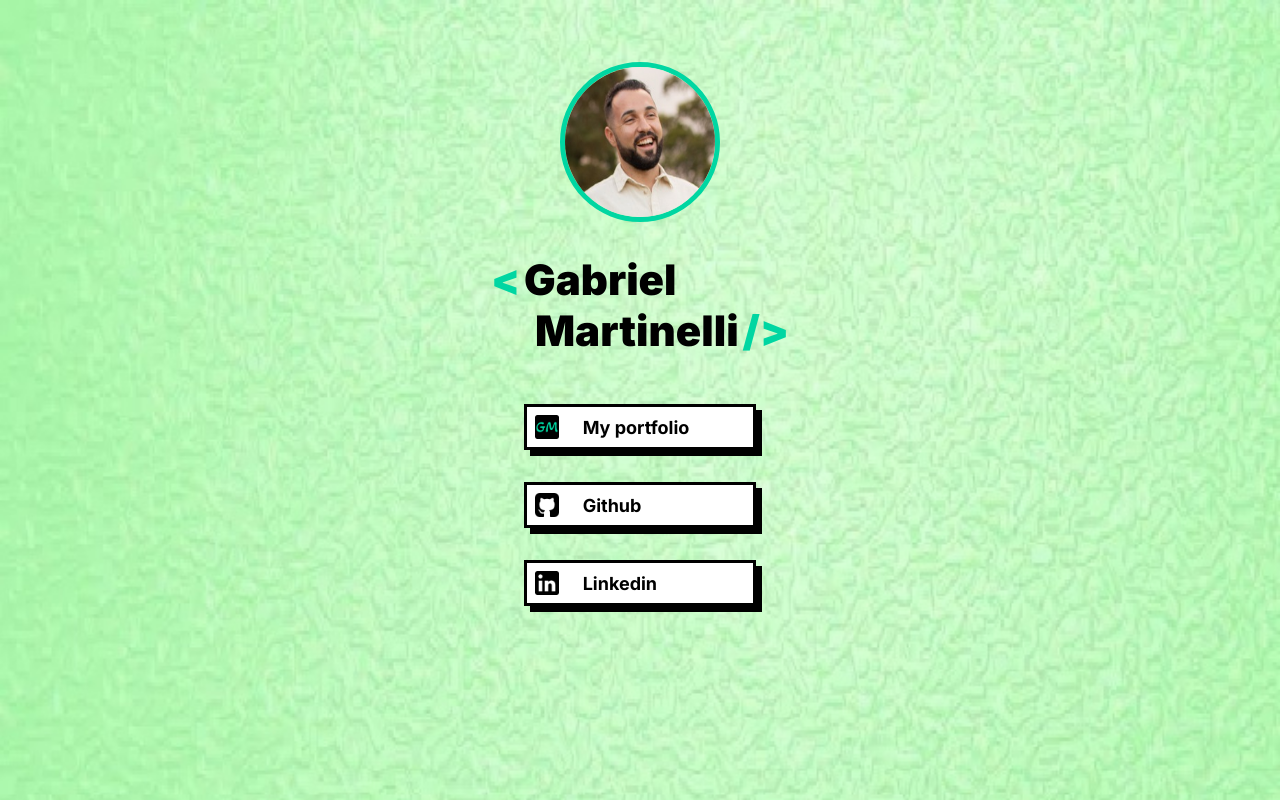
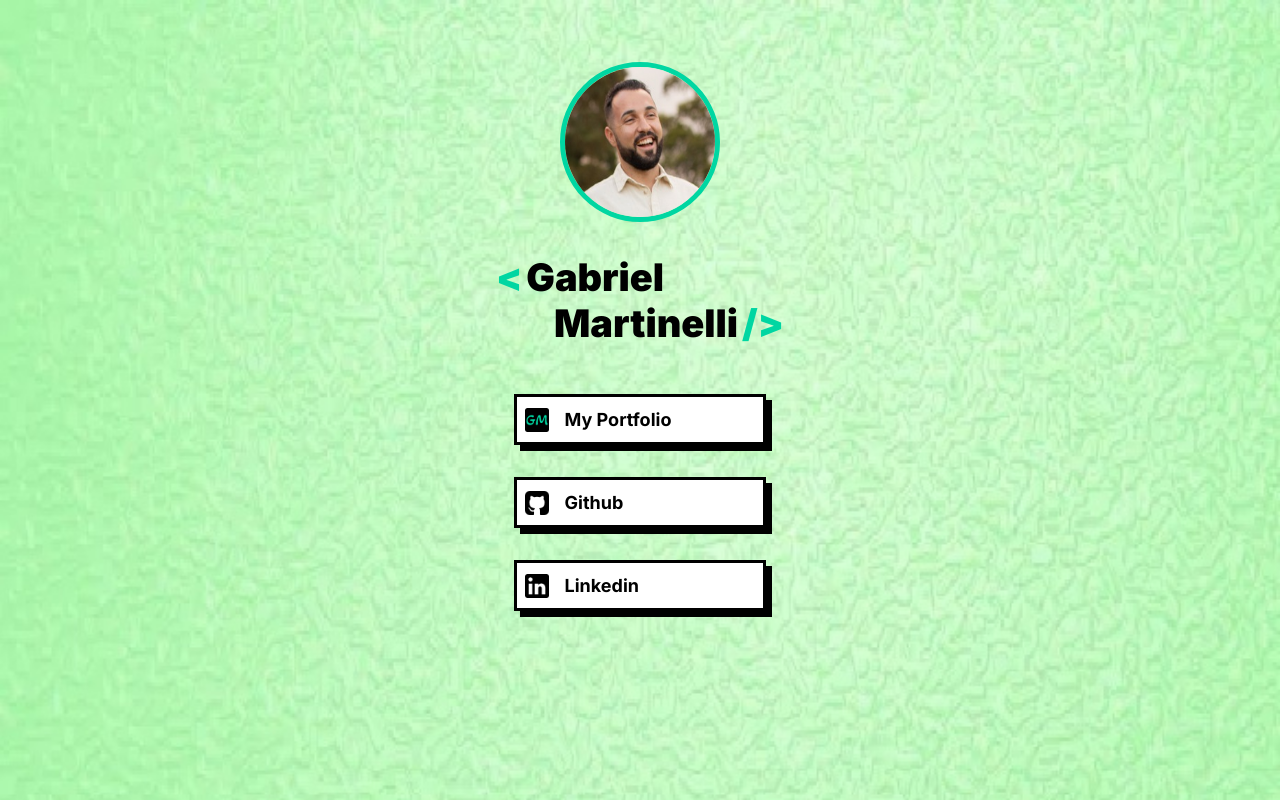
Before and after one commit to GabrielMartinelli/links-insta, a plain HTML site: page index.html in a window 1280 px wide. Drawn offline with Linux system fonts and the light colour scheme.

Commit message:
Projeto finalizado

```diff
--- a/css/style.css
+++ b/css/style.css
@@ -19,15 +19,15 @@
 
 .principal-div__titulo {
   font-weight: 900;
-  font-size: 42px;
+  font-size: 38px;
   margin: 0;
   padding: 0;
 }
 
 .principal-div__titulo2 {
   font-weight: 900;
-  font-size: 42px;
-  margin: 0 0 0 48px;
+  font-size: 38px;
+  margin: 0 0 0 62px;
   padding: 0;
   text-align: end;
 }
@@ -56,17 +56,26 @@
   display: flex;
   gap: 24px;
   margin-bottom: 32px;
-  padding: 8px 64px 8px 8px;
 }
 
 .principal-lista__item--icone {
   height: 24px;
   width: 24px;
+  padding-left: 8px;
 }
 
 .principal-lista__item--link {
+  display: flex;
+  align-items: center;
+  text-decoration: none;
+}
+
+.principal-lista__item--texto {
+  display: flex;
+  align-items: center;
   color: #000000;
   font-weight: 700;
   font-size: 18px;
   text-decoration: none;
+  padding: 12px 92px 12px 16px;
 }
--- a/index.html
+++ b/index.html
@@ -21,20 +21,22 @@
 
       <ul class="principal-lista">
         <li class="principal-lista__item">
-          <img class="principal-lista__item--icone" src="/img/icon_portifolio.png" alt="Icone do meu portifolio" />
-          <a class="principal-lista__item--link" target="_blank" href="https://gabrielmartinellidev.vercel.app/"
-            >My portfolio</a
-          >
+          <a class="principal-lista__item--link" target="_blank" href="https://gabrielmartinellidev.vercel.app/">
+            <img class="principal-lista__item--icone" src="/img/icon_portifolio.png" alt="Icone do meu portifolio" />
+            <span class="principal-lista__item--texto">My Portfolio</span>
+          </a>
         </li>
         <li class="principal-lista__item">
-          <img class="principal-lista__item--icone" src="/img/icon_git.png" alt="Icone do Github" />
-          <a class="principal-lista__item--link" target="_blank" href="https://github.com/GabrielMartinelli">Github</a>
+          <a class="principal-lista__item--link" target="_blank" href="https://github.com/GabrielMartinelli">
+            <img class="principal-lista__item--icone" src="/img/icon_git.png" alt="Icone do Github" />
+            <span class="principal-lista__item--texto">Github</span>
+          </a>
         </li>
         <li class="principal-lista__item">
-          <img class="principal-lista__item--icone" src="/img/icon_linkedin.png" alt="Icone do Linkedin" />
-          <a class="principal-lista__item--link" target="_blank" href="https://www.linkedin.com/in/gabriel-martinelli/"
-            >Linkedin</a
-          >
+          <a class="principal-lista__item--link" target="_blank" href="https://www.linkedin.com/in/gabriel-martinelli/">
+            <img class="principal-lista__item--icone" src="/img/icon_linkedin.png" alt="Icone do Linkedin" />
+            <span class="principal-lista__item--texto">Linkedin</span>
+          </a>
         </li>
       </ul>
     </section>
```
